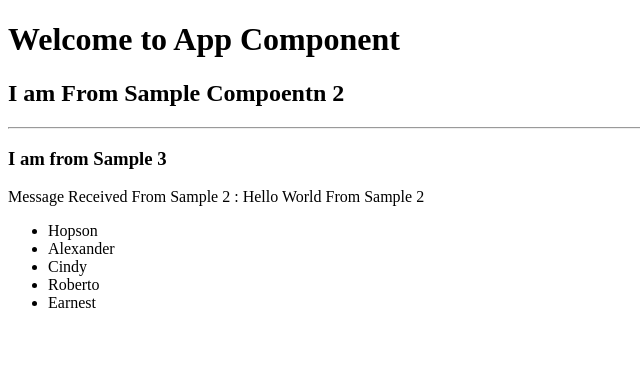
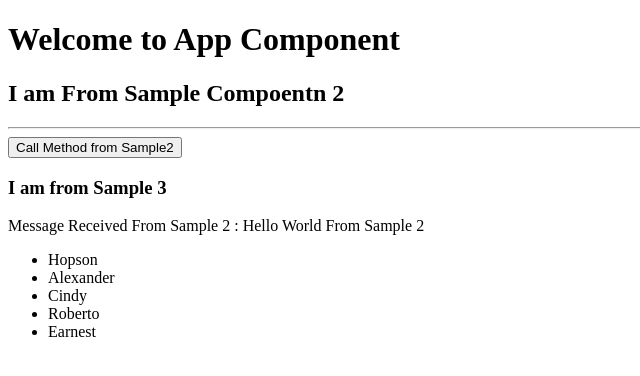
Before and after one commit to vmurali100/sandeep, a React (Create React App) app in the folder ReactJS/app1/: page / in a window 1280 px wide. Shown: the top 376 px of the page, without its empty margins (0-640 px from the left). Built offline with nearby package versions, Linux system fonts and the light colour scheme.

Commit message:
Adding To

```diff
--- a/ReactJS/app1/src/Sample2.jsx
+++ b/ReactJS/app1/src/Sample2.jsx
@@ -6,15 +6,23 @@ export default class Sample2 extends Component {
         super(props)
 
         this.state = {
+             msg,
+             users
+        }
+    }
 
-        }
+    sample2method=(obj)=>{
+        console.log("I am from Sample2(Parent)")
+        let myUsers = [...this.state.users]
+        myUsers.push(obj)
+        this.setState({users:myUsers})
     }
 
     render() {
         return (
             <div>
                 <h2>I am From Sample Compoentn 2</h2>
-                <Sample3 message={msg} usersDetails={users}></Sample3>
+                <Sample3 info={this.state} samfunc={this.sample2method}></Sample3>
             </div>
         )
     }
--- a/ReactJS/app1/src/Sample3.jsx
+++ b/ReactJS/app1/src/Sample3.jsx
@@ -8,17 +8,31 @@ export default class Sample3 extends Component {
 
         }
         console.log(props)
+
     }
 
+    addAPerson=()=>{
+        let person = {
+            "fname": "Murali",
+            "lname": "Krishna",
+            "state": "KA",
+            "zip": 63065
+        }
+        this.props.samfunc(person)
+    }
     render() {
+        //Destructering
+        const { msg , users} = this.props.info
+
         return (
             <div>
                 <hr/>
+                <button onClick={this.addAPerson}>Call Method from Sample2</button>
                 <h3>I am from Sample 3 </h3>
-                <p>Message Received From Sample 2 : {this.props.message.info}</p>
+                <p>Message Received From Sample 2 : {msg.info}</p>
                 <ul>
                 {/* Array Iteration */}
-                    {this.props.usersDetails.map((obj)=>{
+                    {users.map((obj)=>{
                         if(obj.fname == "Anita"){
                             return <li key={obj.lname} onClick={()=>{this.clickUser(obj)}}>{obj.lname}</li>
                         }else{
```
